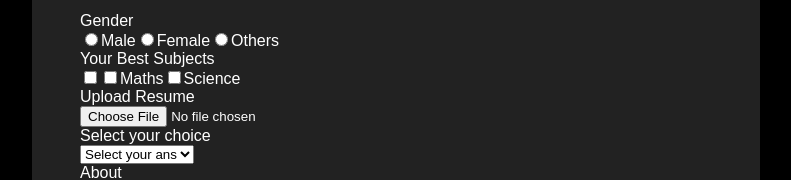
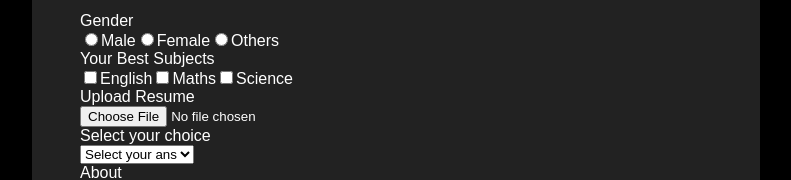
Before and after one commit to techieshruti/React_Project_Based_Learning, a React (Vite) app in the folder Project-01-submission-form/: page / in a window 1280 px wide. Shown: the part 420-600 px from the top of the page, without its empty margins (244-1035 px from the left). Built offline with nearby package versions, Linux system fonts and the light colour scheme.

Commit message:
added buttons

```diff
--- a/Project-01-submission-form/src/App.jsx
+++ b/Project-01-submission-form/src/App.jsx
@@ -23,6 +23,7 @@ const App = () => {
       <div>
       <label >Your Best Subjects</label><br/>
       <input type='checkbox'id='English'/>
+      <label for="English">English</label>
       <input type='checkbox' id='math'/>
       <label for="math">Maths</label>
       <input type='checkbox' id='science'/>
```
